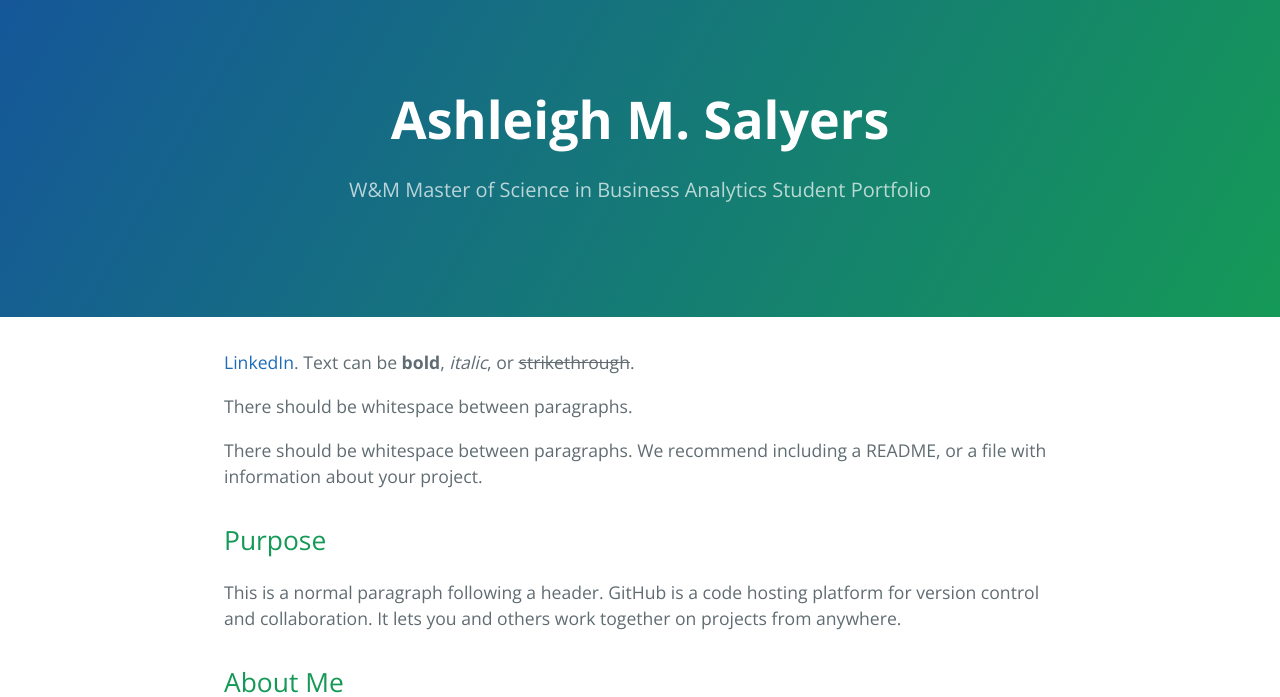
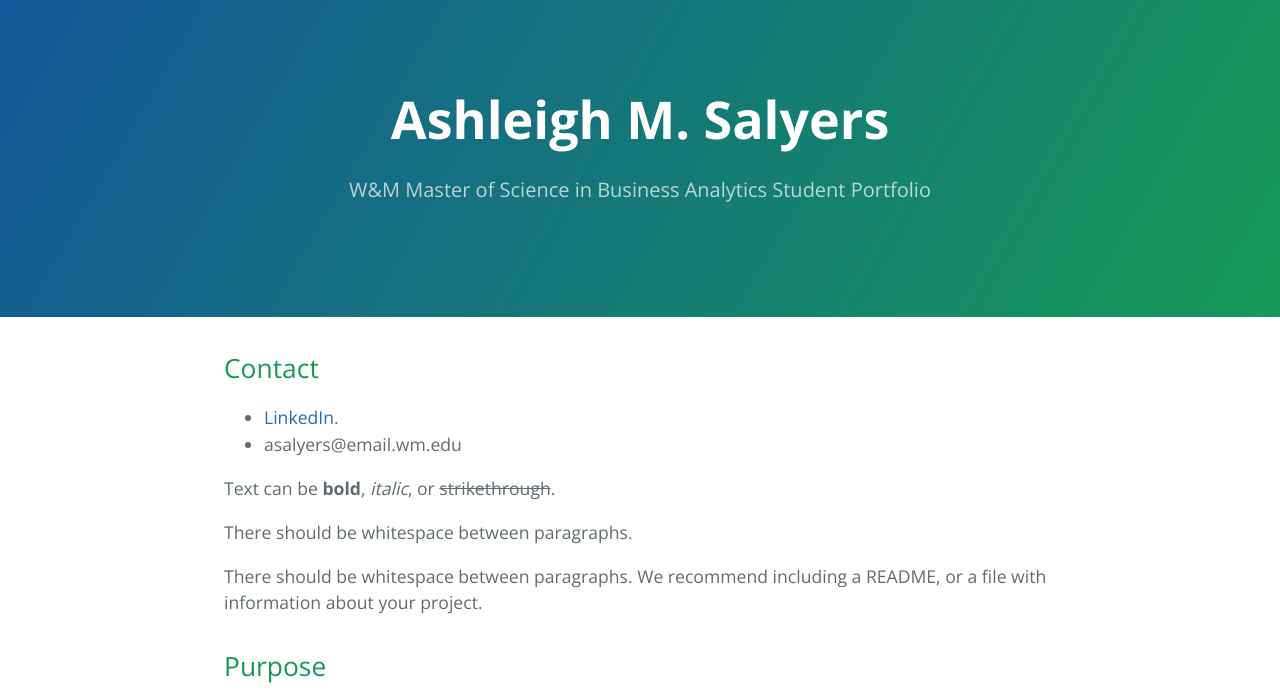
Before and after one commit to salyersashleigh/salyersashleigh.github.io, a Jekyll site: the page built from index.md, in a window 1280 px wide and 900 px high, cut to the strip 0-697 px from the top of the window. Built offline with Jekyll 4.4.1, drawn with Linux system fonts in a browser that asks for light colours; our own code applies the rules of GitHub Pages for plain Markdown files.

Commit message:
Update index.md

```diff
--- a/index.md
+++ b/index.md
@@ -2,8 +2,11 @@
 title: Ashleigh M. Salyers
 description: W&M Master of Science in Business Analytics Student Portfolio
 ---
+## Contact
+- [LinkedIn](https://www.linkedin.com/public-profile/in/ashleighmorgansalyers?challengeId=AQHfv1J75YPxJQAAAXdTnYrN3APvl5TBB5y-O6u3emf2_-mGZcEp5fcfEIIQ4JXiOPhWMZNdAVz0l-FjLC5kv2FtODoNFpQfEA&submissionId=e2f8ea95-9e07-5f16-fbd7-ba0ed70df31a).
+- asalyers@email.wm.edu
 
-[LinkedIn](https://www.linkedin.com/public-profile/in/ashleighmorgansalyers?challengeId=AQHfv1J75YPxJQAAAXdTnYrN3APvl5TBB5y-O6u3emf2_-mGZcEp5fcfEIIQ4JXiOPhWMZNdAVz0l-FjLC5kv2FtODoNFpQfEA&submissionId=e2f8ea95-9e07-5f16-fbd7-ba0ed70df31a).
+
 Text can be **bold**, _italic_, or ~~strikethrough~~.
 
 There should be whitespace between paragraphs.
```
